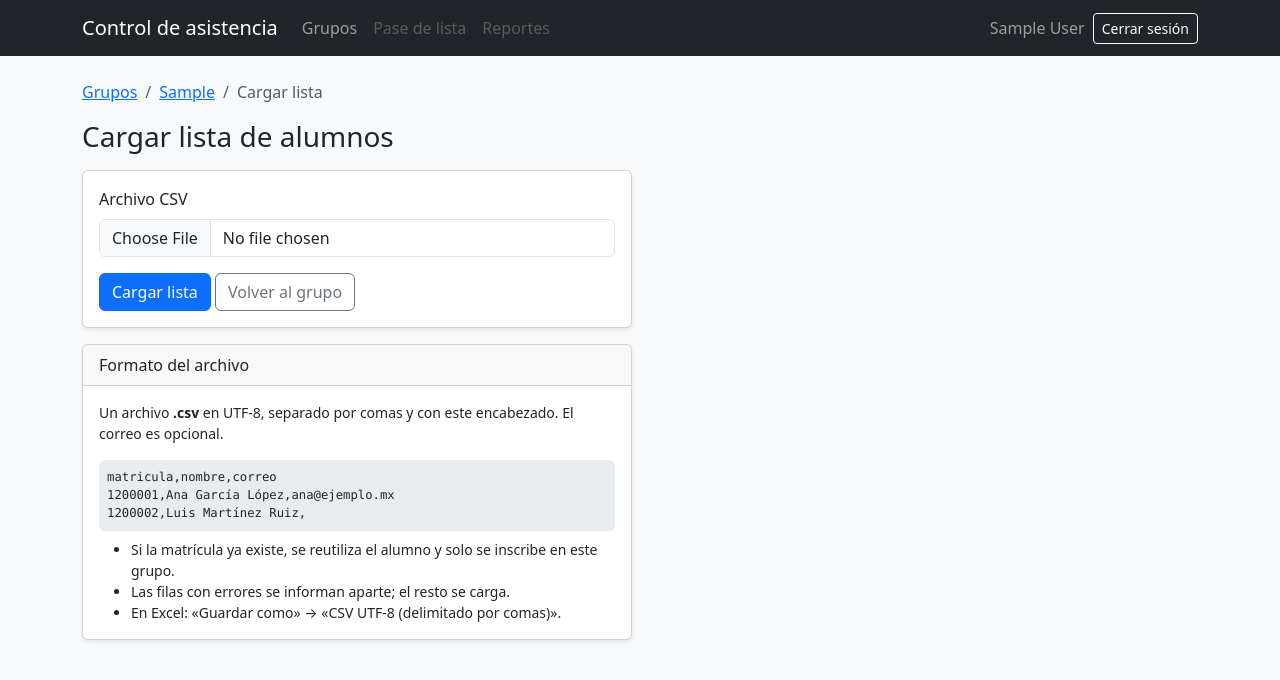
After one commit to yahirslbv/asistence-control, a Django app: page /grupos/1/alumnos/importar/ in a window 1280 px wide. The commit adds this page. Shown: the top 680 px of the page. Run offline with Django 5.2, Linux system fonts and the light colour scheme; a user stored in the database is signed in; tables that the repository leaves empty hold one stand-in row (values such as "Sample post"); parts of the project's set-up code (start-up, migrations or seed data) failed here and were passed over.

Commit message:
RF-04: cargar la lista de alumnos de un grupo desde un CSV

```diff
--- a/asistencia/forms.py
+++ b/asistencia/forms.py
@@ -3,6 +3,7 @@ from django.contrib.auth.forms import AuthenticationForm
 from django.core.exceptions import NON_FIELD_ERRORS
 
 from .models import Grupo
+from .services.importar_alumnos import TAMANO_MAXIMO_BYTES
 
 
 class EstiloBootstrapMixin:
@@ -47,3 +48,21 @@ class GrupoForm(EstiloBootstrapMixin, forms.ModelForm):
                 'unique_together': 'Ya existe un grupo con esa clave en ese periodo.',
             },
         }
+
+
+class ImportarAlumnosForm(EstiloBootstrapMixin, forms.Form):
+    """Archivo CSV con la lista de alumnos de un grupo (RF-04)."""
+
+    archivo = forms.FileField(
+        label='Archivo CSV',
+        widget=forms.ClearableFileInput(attrs={'accept': '.csv,text/csv'}),
+    )
+
+    def clean_archivo(self):
+        archivo = self.cleaned_data['archivo']
+        if not archivo.name.lower().endswith('.csv'):
+            raise forms.ValidationError('El archivo debe tener extensión .csv.')
+        if archivo.size > TAMANO_MAXIMO_BYTES:
+            raise forms.ValidationError(
+                f'El archivo pesa más de {TAMANO_MAXIMO_BYTES // (1024 * 1024)} MB.')
+        return archivo
--- a/asistencia/templates/asistencia/grupo_detalle.html
+++ b/asistencia/templates/asistencia/grupo_detalle.html
@@ -22,7 +22,10 @@
 </div>
 
 <div class="card shadow-sm">
-  <div class="card-header">Alumnos inscritos ({{ inscripciones|length }})</div>
+  <div class="card-header d-flex flex-wrap justify-content-between align-items-center gap-2">
+    <span>Alumnos inscritos ({{ inscripciones|length }})</span>
+    <a class="btn btn-primary btn-sm" href="{% url 'alumnos_importar' grupo.pk %}">Cargar lista (CSV)</a>
+  </div>
   {% if inscripciones %}
     <div class="table-responsive">
       <table class="table table-sm align-middle mb-0">
--- /dev/null
+++ b/asistencia/templates/asistencia/grupo_importar.html
@@ -0,0 +1,80 @@
+{% extends 'asistencia/base.html' %}
+
+{% block titulo %}Cargar lista · Control de asistencia{% endblock %}
+
+{% block contenido %}
+<nav aria-label="breadcrumb">
+  <ol class="breadcrumb">
+    <li class="breadcrumb-item"><a href="{% url 'grupos' %}">Grupos</a></li>
+    <li class="breadcrumb-item"><a href="{% url 'grupo_detalle' grupo.pk %}">{{ grupo.clave }}</a></li>
+    <li class="breadcrumb-item active" aria-current="page">Cargar lista</li>
+  </ol>
+</nav>
+
+<div class="row g-3">
+  <div class="col-12 col-lg-6">
+    <h1 class="h3 mb-3">Cargar lista de alumnos</h1>
+
+    <div class="card shadow-sm mb-3">
+      <div class="card-body">
+        <form method="post" enctype="multipart/form-data" novalidate>
+          {% csrf_token %}
+          {% include 'asistencia/_campo.html' with campo=form.archivo %}
+          <button type="submit" class="btn btn-primary">Cargar lista</button>
+          <a class="btn btn-outline-secondary" href="{% url 'grupo_detalle' grupo.pk %}">Volver al grupo</a>
+        </form>
+      </div>
+    </div>
+
+    <div class="card shadow-sm">
+      <div class="card-header">Formato del archivo</div>
+      <div class="card-body small">
+        <p>Un archivo <strong>.csv</strong> en UTF-8, separado por comas y con este encabezado. El correo es opcional.</p>
+        <pre class="bg-body-secondary rounded p-2 mb-2">matricula,nombre,correo
+1200001,Ana García López,ana@ejemplo.mx
+1200002,Luis Martínez Ruiz,</pre>
+        <ul class="mb-0">
+          <li>Si la matrícula ya existe, se reutiliza el alumno y solo se inscribe en este grupo.</li>
+          <li>Las filas con errores se informan aparte; el resto se carga.</li>
+          <li>En Excel: «Guardar como» → «CSV UTF-8 (delimitado por comas)».</li>
+        </ul>
+      </div>
+    </div>
+  </div>
+
+  {% if resultado %}
+    <div class="col-12 col-lg-6">
+      <h2 class="h4 mb-3">Resultado</h2>
+      <div class="card shadow-sm">
+        <ul class="list-group list-group-flush">
+          <li class="list-group-item d-flex justify-content-between"><span>Filas leídas</span><strong>{{ resultado.filas }}</strong></li>
+          <li class="list-group-item d-flex justify-content-between"><span>Alumnos inscritos en el grupo</span><strong>{{ resultado.inscritos }}</strong></li>
+          <li class="list-group-item d-flex justify-content-between"><span>De ellos, nuevos en el padrón</span><strong>{{ resultado.alumnos_nuevos }}</strong></li>
+          <li class="list-group-item d-flex justify-content-between"><span>Ya estaban inscritos</span><strong>{{ resultado.ya_inscritos }}</strong></li>
+          <li class="list-group-item d-flex justify-content-between"><span>Filas con error</span><strong class="{% if resultado.errores %}text-danger{% endif %}">{{ resultado.errores|length }}</strong></li>
+        </ul>
+      </div>
+
+      {% if resultado.errores %}
+        <div class="card shadow-sm mt-3 border-danger">
+          <div class="card-header text-danger">Filas que no se cargaron</div>
+          <div class="table-responsive">
+            <table class="table table-sm mb-0">
+              <thead><tr><th>Línea</th><th>Matrícula</th><th>Motivo</th></tr></thead>
+              <tbody>
+                {% for error in resultado.errores %}
+                  <tr>
+                    <td>{{ error.linea }}</td>
+                    <td>{{ error.matricula|default:"—" }}</td>
+                    <td>{{ error.motivo }}</td>
+                  </tr>
+                {% endfor %}
+              </tbody>
+            </table>
+          </div>
+        </div>
+      {% endif %}
+    </div>
+  {% endif %}
+</div>
+{% endblock %}
--- a/asistencia/urls.py
+++ b/asistencia/urls.py
@@ -14,4 +14,7 @@ urlpatterns = [
     path('grupos/<int:grupo_id>/', views.GrupoDetalleView.as_view(), name='grupo_detalle'),
     path('grupos/<int:grupo_id>/editar/', views.GrupoEditarView.as_view(), name='grupo_editar'),
     path('grupos/<int:grupo_id>/eliminar/', views.GrupoEliminarView.as_view(), name='grupo_eliminar'),
+
+    # Alumnos del grupo (RF-04)
+    path('grupos/<int:grupo_id>/alumnos/importar/', views.ImportarAlumnosView.as_view(), name='alumnos_importar'),
 ]
--- a/asistencia/views/__init__.py
+++ b/asistencia/views/__init__.py
@@ -1,11 +1,11 @@
 from .auth import IniciarSesionView, inicio
 from .grupos import (
     GrupoCrearView, GrupoDetalleView, GrupoEditarView, GrupoEliminarView,
-    GrupoListView,
+    GrupoListView, ImportarAlumnosView,
 )
 
 __all__ = [
     'IniciarSesionView', 'inicio',
     'GrupoCrearView', 'GrupoDetalleView', 'GrupoEditarView',
-    'GrupoEliminarView', 'GrupoListView',
+    'GrupoEliminarView', 'GrupoListView', 'ImportarAlumnosView',
 ]
--- a/asistencia/views/grupos.py
+++ b/asistencia/views/grupos.py
@@ -2,12 +2,15 @@ from django.contrib import messages
 from django.db import IntegrityError, transaction
 from django.db.models import Count
 from django.urls import reverse_lazy
-from django.views.generic import CreateView, DeleteView, DetailView, ListView, UpdateView
+from django.views.generic import (
+    CreateView, DeleteView, DetailView, FormView, ListView, UpdateView,
+)
 
-from ..forms import GrupoForm
+from ..forms import GrupoForm, ImportarAlumnosForm
 from ..models import Grupo
 from ..permissions import GrupoDelDocenteMixin, SoloDocenteMixin
 from ..services.grupos import impacto_de_eliminar
+from ..services.importar_alumnos import ErrorDeArchivo, importar_alumnos
 
 MENSAJE_GRUPO_DUPLICADO = 'Ya existe un grupo con esa clave en ese periodo.'
 
@@ -85,6 +88,31 @@ class GrupoDetalleView(GrupoDelDocenteMixin, DetailView):
         return contexto
 
 
+class ImportarAlumnosView(GrupoDelDocenteMixin, FormView):
+    """Carga de la lista de alumnos desde un CSV (RF-04).
+
+    Tras importar muestra el resumen en la misma página, con los errores por
+    fila. Repetir el envío es inofensivo: la importación es idempotente.
+    """
+
+    form_class = ImportarAlumnosForm
+    template_name = 'asistencia/grupo_importar.html'
+
+    def get_context_data(self, **kwargs):
+        contexto = super().get_context_data(**kwargs)
+        contexto['grupo'] = self.grupo
+        return contexto
+
+    def form_valid(self, form):
+        try:
+            resultado = importar_alumnos(self.grupo, form.cleaned_data['archivo'])
+        except ErrorDeArchivo as error:
+            form.add_error('archivo', str(error))
+            return self.form_invalid(form)
+        return self.render_to_response(
+            self.get_context_data(form=self.form_class(), resultado=resultado))
+
+
 class GrupoEliminarView(GrupoDelDocenteMixin, DeleteView):
     """Baja de un grupo (RF-03). Borra en cascada, así que pide confirmación."""
 
```
Also changed, not shown: asistencia/services/importar_alumnos.py (added, +164 -0 lines), asistencia/services/inscripciones.py (added, +31 -0 lines).
